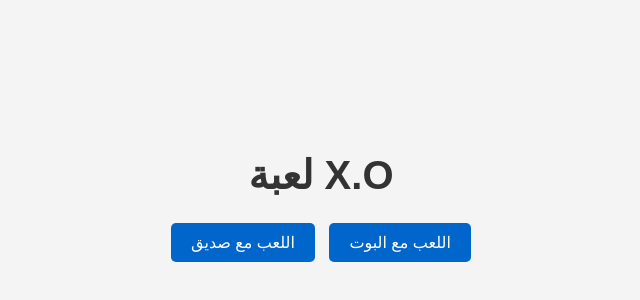
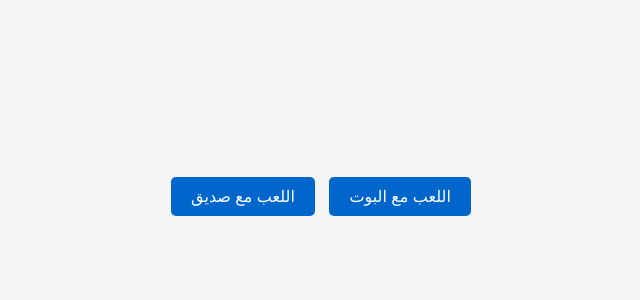
Before and after one commit to abdelilah1223/Sounds, a plain HTML site: page Index.html in a window 1280 px wide. Shown: the part 182-482 px from the top of the page, without its empty margins (319-959 px from the left). Drawn offline with Linux system fonts and the light colour scheme.

Commit message:
Update Index.html

```diff
--- a/Index.html
+++ b/Index.html
@@ -91,7 +91,6 @@
     </style>
 </head>
 <body>
-    <h1>لعبة X.O</h1>
     <div class="game-options">
         <button id="two-player-btn">اللعب مع صديق</button>
         <button id="play-with-bot-btn">اللعب مع البوت</button>
```
